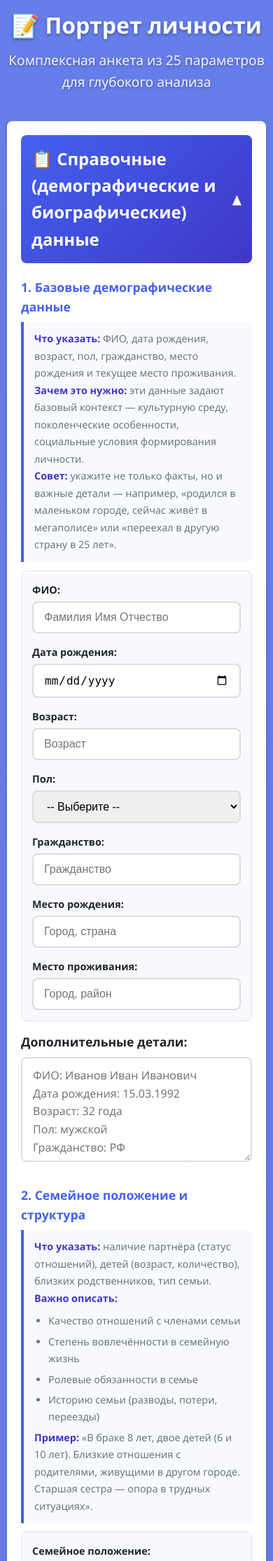
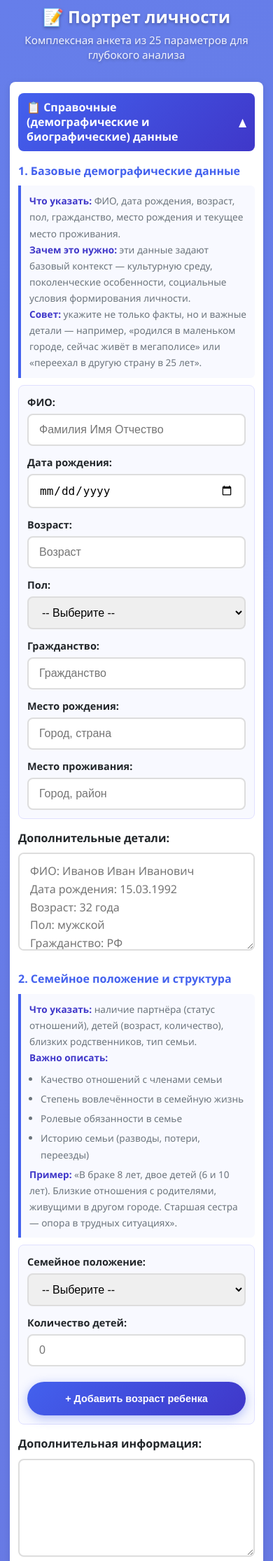
Before and after one commit to MrK0RN/TaskManagerCartotheka, a PHP site: page / in a window 390 px wide. Shown: the top 2230 px of the page at 70% size. Run offline with PHP 8.4, Linux system fonts and the light colour scheme; data comes from the database, SQL or seed files in the repository; data that the repository does not hold is empty; some libraries are stand-ins or nearby versions.

Commit message:
Enhance responsiveness and layout adjustments across various screen sizes. Updated viewport settings in index.php and added new CSS rules for better padding, grid layouts, and component styling in common.css and components.css.

```diff
--- a/index.php
+++ b/index.php
@@ -63,7 +63,7 @@ $sections = [
 <html lang="ru">
 <head>
     <meta charset="UTF-8">
-    <meta name="viewport" content="width=device-width, initial-scale=1.0">
+    <meta name="viewport" content="width=device-width, initial-scale=1.0, viewport-fit=cover">
     <title>Портрет личности — Анкета</title>
     <link rel="stylesheet" href="styles/common.css">
     <link rel="stylesheet" href="styles/components.css">
--- a/styles/common.css
+++ b/styles/common.css
@@ -15,6 +15,11 @@
     box-sizing: border-box;
 }
 
+html {
+    -webkit-text-size-adjust: 100%;
+    scroll-behavior: smooth;
+}
+
 body {
     font-family: 'Segoe UI', Tahoma, Geneva, Verdana, sans-serif;
     line-height: 1.6;
@@ -22,11 +27,15 @@ body {
     background: linear-gradient(135deg, #667eea 0%, #764ba2 100%);
     min-height: 100vh;
     padding: 20px;
+    padding-left: max(20px, env(safe-area-inset-left));
+    padding-right: max(20px, env(safe-area-inset-right));
+    padding-bottom: max(20px, env(safe-area-inset-bottom));
 }
 
 .container {
     max-width: 1200px;
     margin: 0 auto;
+    width: 100%;
 }
 
 header {
@@ -68,6 +77,7 @@ h1 {
     display: flex;
     justify-content: space-between;
     align-items: center;
+    gap: 12px;
     cursor: pointer;
     padding: 15px;
     background: linear-gradient(135deg, var(--primary), var(--secondary));
@@ -75,6 +85,7 @@ h1 {
     border-radius: var(--border-radius);
     margin-bottom: 20px;
     transition: all 0.3s ease;
+    -webkit-tap-highlight-color: transparent;
 }
 
 .section-header:hover {
@@ -87,11 +98,15 @@ h1 {
     display: flex;
     align-items: center;
     gap: 10px;
+    flex: 1;
+    min-width: 0;
+    line-height: 1.3;
 }
 
 .toggle-icon {
     font-size: 1.2rem;
     transition: transform 0.3s ease;
+    flex-shrink: 0;
 }
 
 .section-content {
@@ -149,6 +164,10 @@ select, input[type="text"], input[type="number"], input[type="date"], textarea {
     transition: border-color 0.3s ease;
 }
 
+select, input[type="text"], input[type="number"], input[type="date"] {
+    min-height: 44px;
+}
+
 select:focus, input[type="text"]:focus, input[type="number"]:focus, input[type="date"]:focus, textarea:focus {
     outline: none;
     border-color: var(--primary);
@@ -160,6 +179,7 @@ textarea {
     resize: vertical;
     font-family: inherit;
     line-height: 1.6;
+    min-height: 120px;
 }
 
 textarea.large {
@@ -212,6 +232,8 @@ footer {
     cursor: pointer;
     transition: all 0.3s ease;
     box-shadow: 0 4px 15px rgba(67, 97, 238, 0.4);
+    min-height: 48px;
+    -webkit-tap-highlight-color: transparent;
 }
 
 .btn:hover {
@@ -246,21 +268,103 @@ footer {
     transition: width 0.3s ease;
 }
 
-@media (max-width: 768px) {
+/* Планшеты и узкие экраны */
+@media (max-width: 1024px) {
     body {
-        padding: 10px;
+        padding: 16px;
+        padding-left: max(16px, env(safe-area-inset-left));
+        padding-right: max(16px, env(safe-area-inset-right));
+    }
+
+    .container {
+        padding: 0 4px;
     }
 
     .form-container {
-        padding: 20px;
+        padding: 24px;
+    }
+
+    .section {
+        margin-bottom: 32px;
+        padding-bottom: 24px;
+    }
+
+    .section-header {
+        padding: 14px 16px;
+    }
+
+    .section-header h2 {
+        font-size: 1.35rem;
+    }
+
+    .options-grid {
+        grid-template-columns: repeat(auto-fill, minmax(220px, 1fr));
+    }
+}
+
+/* Телефоны (портрет и альбом) */
+@media (max-width: 768px) {
+    body {
+        padding: 12px;
+        padding-left: max(12px, env(safe-area-inset-left));
+        padding-right: max(12px, env(safe-area-inset-right));
+    }
+
+    .form-container {
+        padding: 20px 16px;
+    }
+
+    header {
+        margin-bottom: 28px;
     }
 
     h1 {
-        font-size: 2rem;
+        font-size: 1.85rem;
+        margin-bottom: 8px;
+        line-height: 1.2;
+    }
+
+    .subtitle {
+        font-size: 1.05rem;
+        line-height: 1.4;
+    }
+
+    .section-header {
+        padding: 12px 14px;
+        margin-bottom: 16px;
+    }
+
+    .section-header h2 {
+        font-size: 1.15rem;
+        flex-wrap: wrap;
+    }
+
+    .toggle-icon {
+        font-size: 1rem;
+    }
+
+    .section {
+        margin-bottom: 28px;
+        padding-bottom: 20px;
+    }
+
+    .form-group {
+        margin-bottom: 20px;
+    }
+
+    label {
+        font-size: 1rem;
+    }
+
+    .help-text {
+        font-size: 0.85rem;
+        padding: 10px 12px;
+        margin-bottom: 10px;
     }
 
     .options-grid {
         grid-template-columns: 1fr;
+        gap: 12px;
     }
 
     textarea {
@@ -268,10 +372,73 @@ footer {
     }
 
     textarea.large {
-        min-height: 150px;
+        min-height: 140px;
     }
 
     textarea.xlarge {
-        min-height: 200px;
+        min-height: 180px;
+    }
+
+    .btn-container {
+        margin-top: 24px;
+    }
+
+    .btn {
+        width: 100%;
+        max-width: 320px;
+        padding: 14px 24px;
+        font-size: 1rem;
+    }
+
+    footer {
+        margin-top: 24px;
+        font-size: 1rem;
+        padding: 0 8px;
+    }
+
+    .progress-indicator {
+        padding: 12px;
     }
 }
+
+/* Маленькие телефоны */
+@media (max-width: 480px) {
+    body {
+        padding: 10px;
+        padding-left: max(10px, env(safe-area-inset-left));
+        padding-right: max(10px, env(safe-area-inset-right));
+    }
+
+    .form-container {
+        padding: 16px 12px;
+    }
+
+    h1 {
+        font-size: 1.5rem;
+    }
+
+    .subtitle {
+        font-size: 0.95rem;
+    }
+
+    .section-header {
+        padding: 10px 12px;
+    }
+
+    .section-header h2 {
+        font-size: 1rem;
+    }
+
+    .section-header:hover {
+        transform: none;
+    }
+
+    .help-text ul {
+        margin-left: 16px;
+    }
+
+    .btn {
+        max-width: none;
+        padding: 14px 20px;
+    }
+}
--- a/styles/components.css
+++ b/styles/components.css
@@ -291,22 +291,144 @@
     to { transform: rotate(360deg); }
 }
 
-/* Адаптивность для компонентов */
+/* Адаптивность для компонентов — планшеты */
+@media (max-width: 1024px) {
+    .language-row {
+        grid-template-columns: 1.5fr 1fr auto;
+        gap: 12px;
+    }
+
+    .education-row {
+        grid-template-columns: 1fr 1.5fr 1fr auto;
+        gap: 12px;
+    }
+
+    .skill-row {
+        grid-template-columns: 1.2fr 1.5fr 1.2fr auto;
+        gap: 12px;
+    }
+
+    .field-row {
+        grid-template-columns: repeat(auto-fit, minmax(180px, 1fr));
+    }
+
+    .language-item,
+    .education-item,
+    .skill-item {
+        padding: 12px;
+    }
+}
+
+/* Адаптивность для компонентов — телефоны */
 @media (max-width: 768px) {
-    .language-row, .education-row, .skill-row {
+    .languages-component,
+    .education-component,
+    .skills-component {
+        margin-top: 12px;
+    }
+
+    .language-item,
+    .education-item,
+    .skill-item {
+        padding: 12px;
+        margin-bottom: 12px;
+    }
+
+    .language-row,
+    .education-row,
+    .skill-row {
         grid-template-columns: 1fr;
+        gap: 12px;
+        margin-bottom: 12px;
+    }
+
+    .language-row .btn-remove-language,
+    .education-row .btn-remove-education,
+    .skill-row .btn-remove-skill {
+        width: 44px;
+        height: 44px;
+        min-width: 44px;
+        min-height: 44px;
+        margin: 0 auto;
+        align-self: center;
     }
 
     .education-dates {
         grid-template-columns: 1fr;
+        gap: 12px;
     }
 
     .field-row {
         grid-template-columns: 1fr;
+        gap: 12px;
+        margin-bottom: 12px;
     }
 
-    .btn-remove-language, .btn-remove-education, .btn-remove-skill {
+    .structured-fields {
+        padding: 12px;
+        margin-bottom: 12px;
+    }
+
+    .value-item {
+        padding: 10px 12px;
+        flex-wrap: wrap;
+        gap: 8px;
+    }
+
+    .value-handle {
+        order: -1;
+        margin-right: 0;
+    }
+
+    .value-item .value-text {
+        flex: 1 1 100%;
+        min-width: 0;
+    }
+
+    .autocomplete-dropdown {
+        max-height: 180px;
+    }
+
+    .btn-add-language,
+    .btn-add-education,
+    .btn-add-skill {
         width: 100%;
-        margin-top: 10px;
+        padding: 12px 20px;
+        min-height: 44px;
+        -webkit-tap-highlight-color: transparent;
     }
 }
+
+/* Маленькие телефоны */
+@media (max-width: 480px) {
+    .language-item,
+    .education-item,
+    .skill-item {
+        padding: 10px;
+    }
+
+    .language-row,
+    .education-row,
+    .skill-row {
+        gap: 10px;
+    }
+
+    .btn-remove-language,
+    .btn-remove-education,
+    .btn-remove-skill {
+        width: 40px;
+        height: 40px;
+        min-width: 40px;
+        min-height: 40px;
+        font-size: 1rem;
+    }
+
+    .value-item {
+        padding: 10px;
+    }
+
+    .message {
+        padding: 12px;
+        font-size: 0.95rem;
+    }
+}
```
